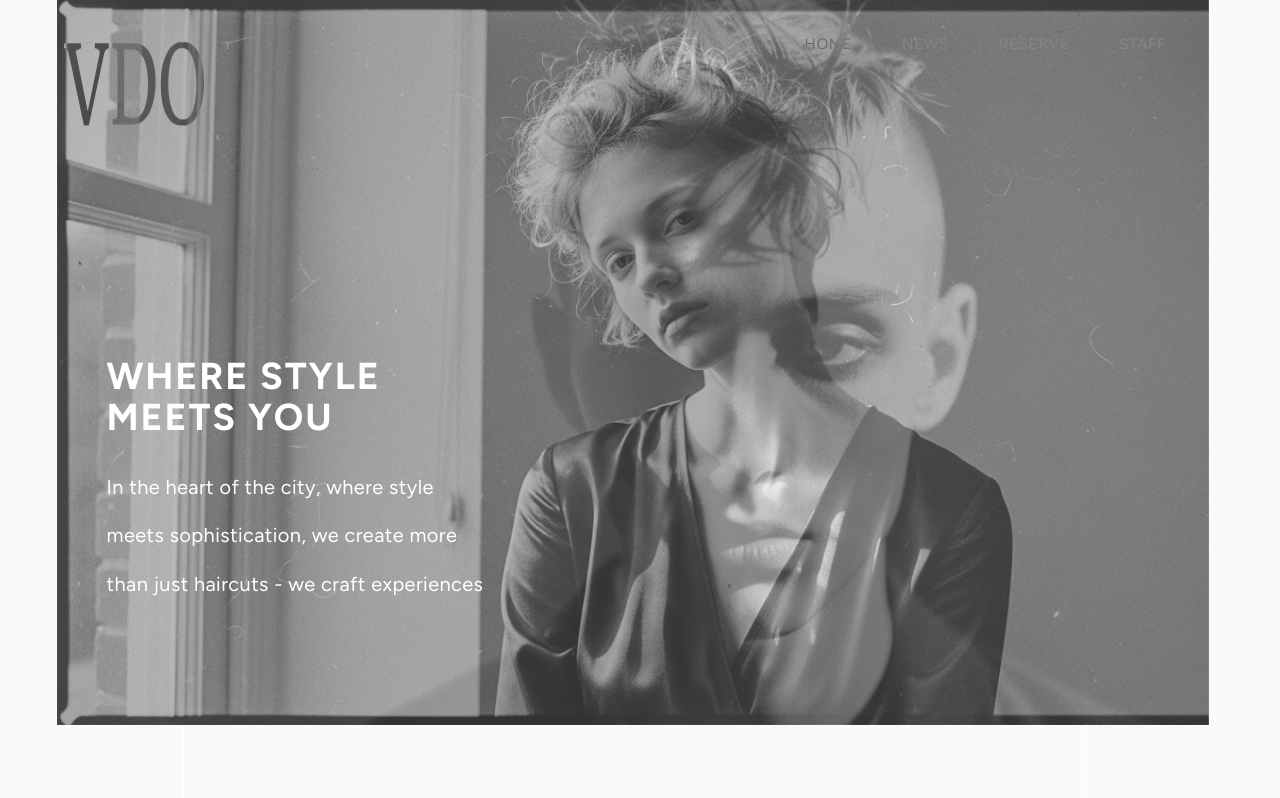
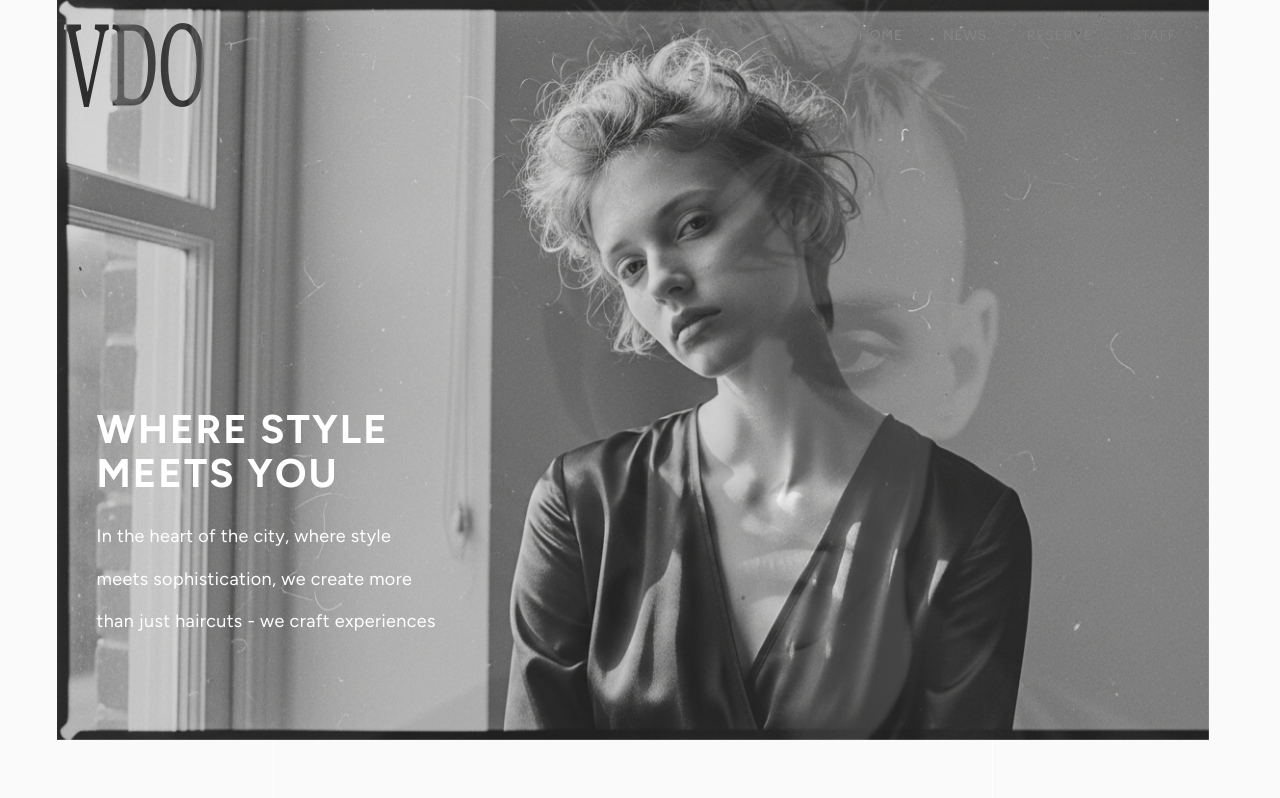
Before and after one commit to koma104/hairsalon-vdo-b, a Next.js app: page / in a window 1280 px wide. Shown: the top 798 px of the page. Built offline with nearby package versions, Linux system fonts and the light colour scheme; a web font is replaced by a local one.

Commit message:
feat: フォントサイズをremからclamp()とvw単位に変更

```diff
--- a/src/app/globals.css
+++ b/src/app/globals.css
@@ -84,24 +84,14 @@ select {
 
 /* フォントサイズ */
 :root {
-  --font-xxs: 0.625rem; /* 10px */
-  --font-xs: 0.75rem; /* 12px テキスト小 */
-  --font-sm: 0.875rem; /* 14px テキスト */
-  --font-md: 1rem; /* 16px */
-  --font-lg: 1.125rem; /* 18px サブタイトル小 */
-  --font-xl: 1.25rem; /* 20px サブタイトル */
-  --font-2xl: 1.5rem; /* 24px ニュース記事タイトル */
-  --font-3xl: 1.875rem; /* 30px タイトル大 */
-
-  /* タブレット */
-  @media (min-width: 768px) {
-    font-size: 112.5%; /* 18px */
-  }
-
-  /* デスクトップ */
-  @media (min-width: 1024px) {
-    font-size: 125%; /* 20px */
-  }
+  --font-xxs: clamp(0.625rem, 1.3vw, 0.75rem); /* 10px → 13px */
+  --font-xs: clamp(0.75rem, 1.6vw, 0.875rem); /* 12px → 16px */
+  --font-sm: clamp(0.875rem, 1.8vw, 1rem); /* 14px → 18px */
+  --font-md: clamp(1rem, 2.1vw, 1.125rem); /* 16px → 21px */
+  --font-lg: clamp(1.125rem, 2.3vw, 1.25rem); /* 18px → 23px */
+  --font-xl: clamp(1.25rem, 2.6vw, 1.5rem); /* 20px → 26px */
+  --font-2xl: clamp(1.5rem, 3.1vw, 1.875rem); /* 24px → 31px */
+  --font-3xl: clamp(1.875rem, 3.9vw, 2.5rem); /* 30px → 39px */
 }
 
 /* フォントウェイト */
```
